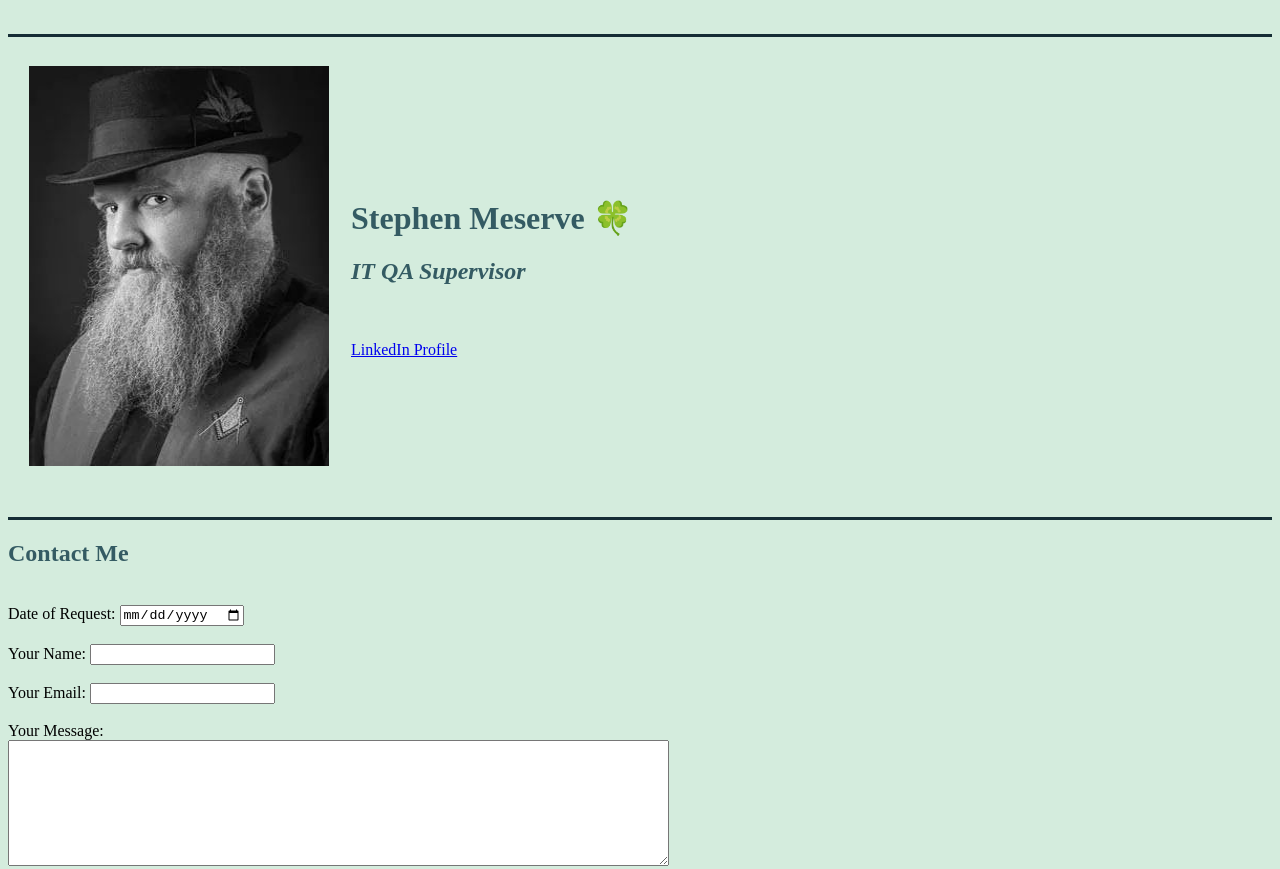
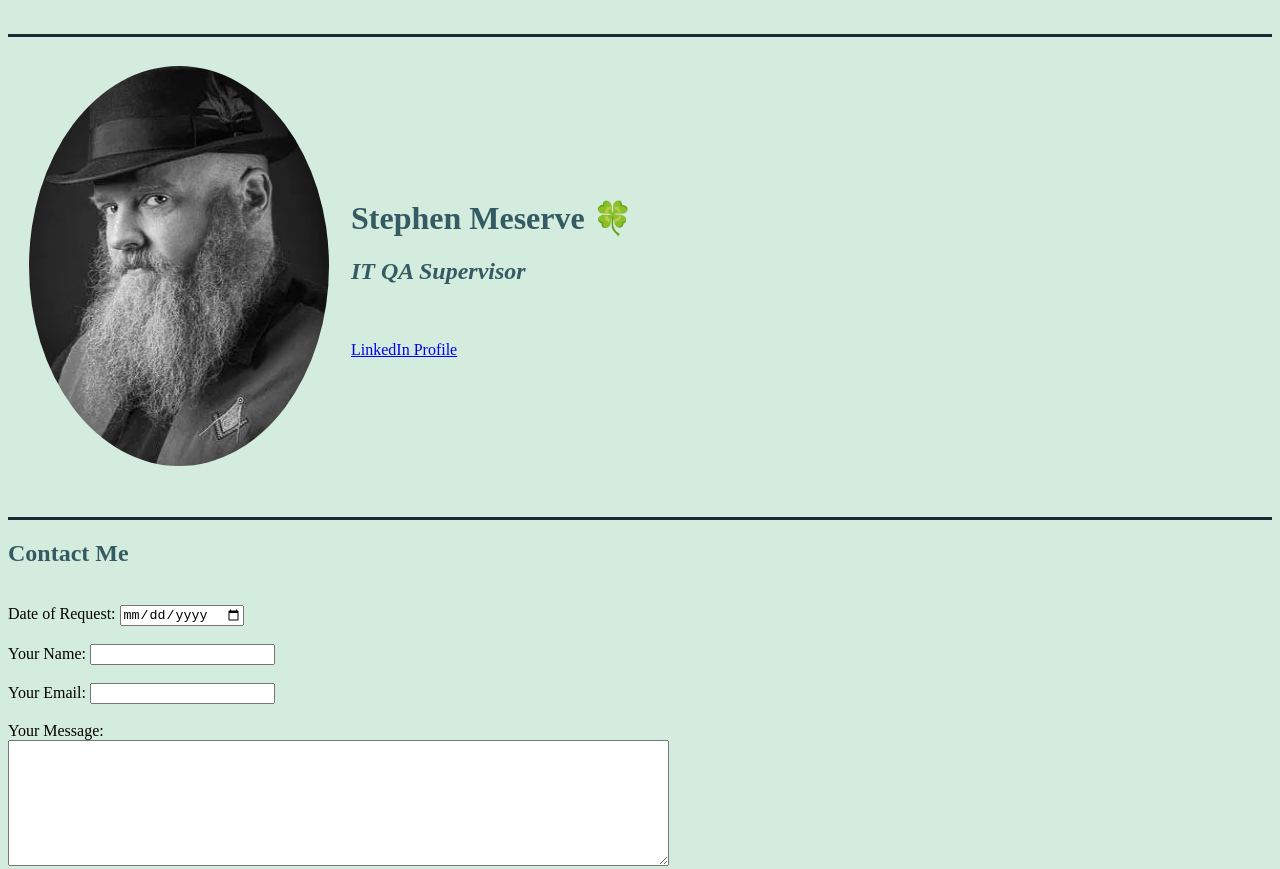
Before and after one commit to StephenMeserve/cv, a plain HTML site: page contact.html in a window 1280 px wide. Shown: the top 869 px of the page. Drawn offline with Linux system fonts and the light colour scheme.

Commit message:
Update contact.html

```diff
--- a/contact.html
+++ b/contact.html
@@ -19,7 +19,7 @@
 
   <table cellspacing="20">
     <tr>
-      <td>  <img src="images/Masonic-Headshot.jpeg"
+      <td>  <img class="profile-pic" src="images/Masonic-Headshot.jpeg"
               width="300"
               height="400"
               alt=" Stephen Meserve"></td>
```
